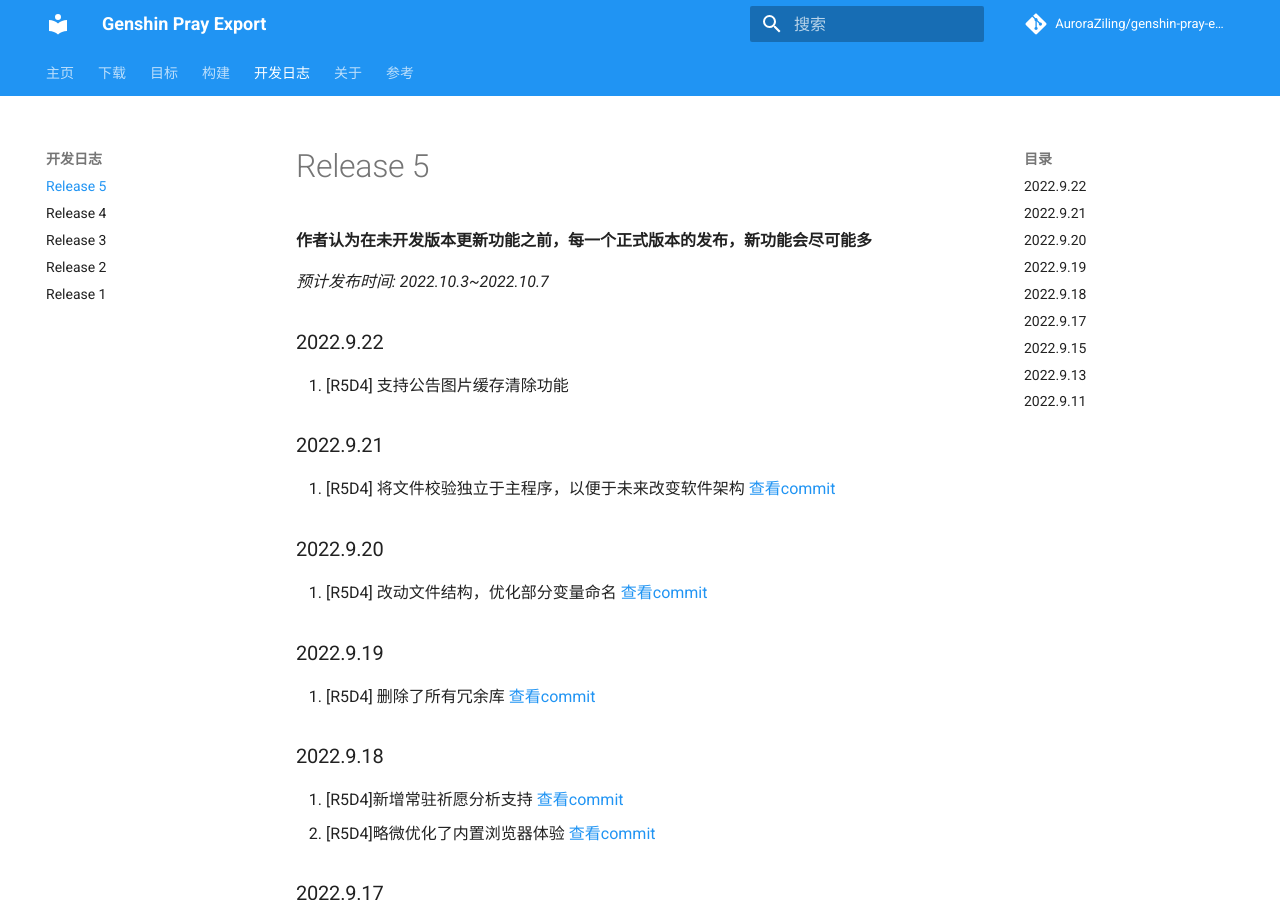
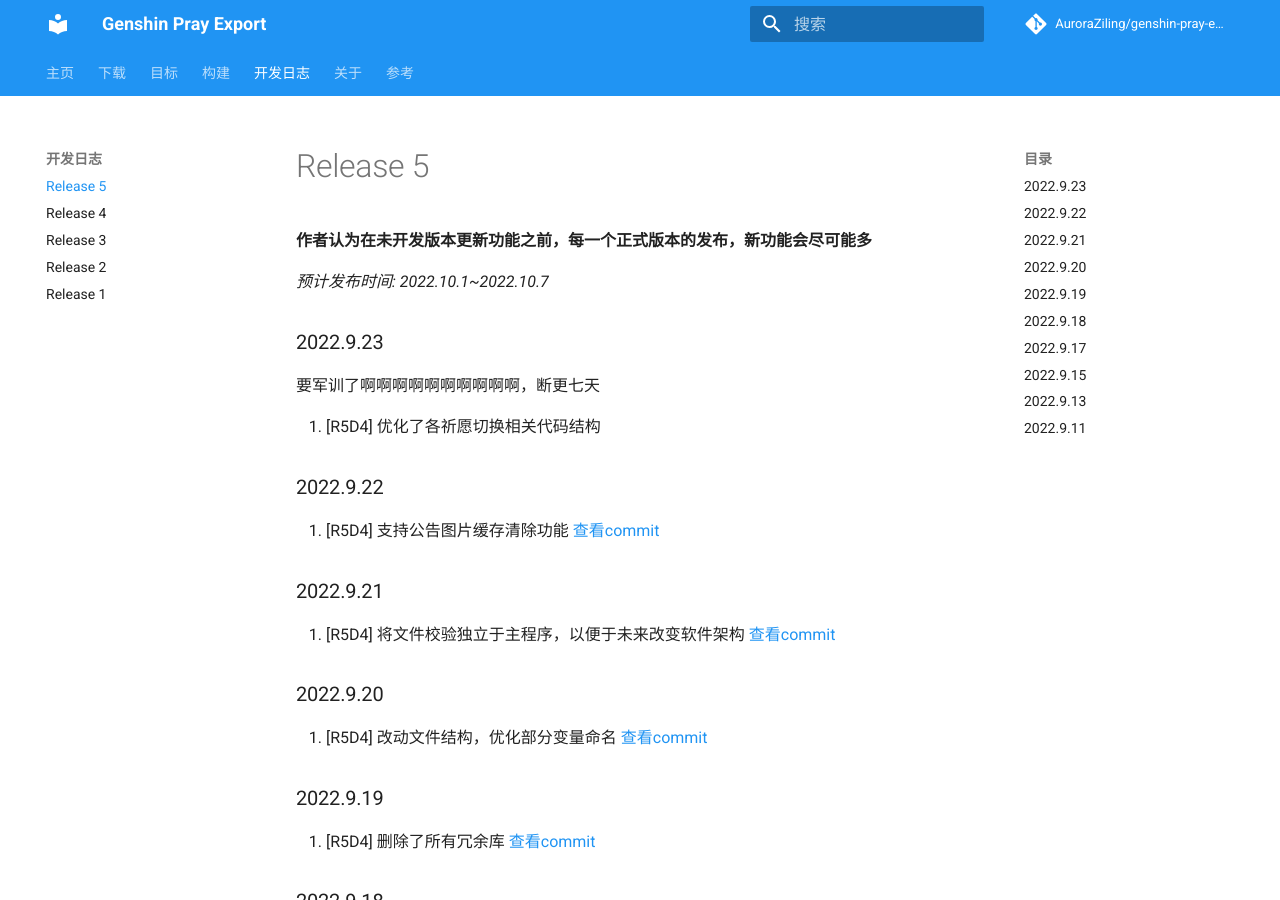
Before and after one commit to AuroraZiling/sangonomiya, an MkDocs documentation site: the page built from docs/docs/dev_logs/r5.md, in a window 1280 px wide and 900 px high. Built offline with MkDocs 1.6.1 and Material for MkDocs 9.7.7, drawn with Linux system fonts in a browser that asks for light colours; comment, search, counter and statistics services are not loaded.

Commit message:
[R5D4] README Updated

```diff
--- a/docs/docs/dev_logs/r5.md
+++ b/docs/docs/dev_logs/r5.md
@@ -1,10 +1,16 @@
 **作者认为在未开发版本更新功能之前，每一个正式版本的发布，新功能会尽可能多**
 
-*预计发布时间: 2022.10.3~2022.10.7*
+*预计发布时间: 2022.10.1~2022.10.7*
+
+### 2022.9.23
+
+要军训了啊啊啊啊啊啊啊啊啊啊，断更七天
+
+1. [R5D4] 优化了各祈愿切换相关代码结构
 
 ### 2022.9.22
 
-1. [R5D4] 支持公告图片缓存清除功能
+1. [R5D4] 支持公告图片缓存清除功能 [查看commit](https://github.com/AuroraZiling/genshin-pray-export/commit/8c984b6540be601f1cb6f93839170ade0c80a680)
 
 ### 2022.9.21
 
```
